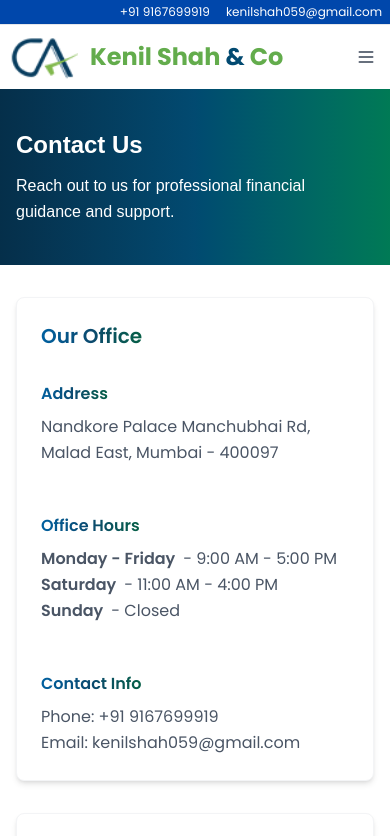
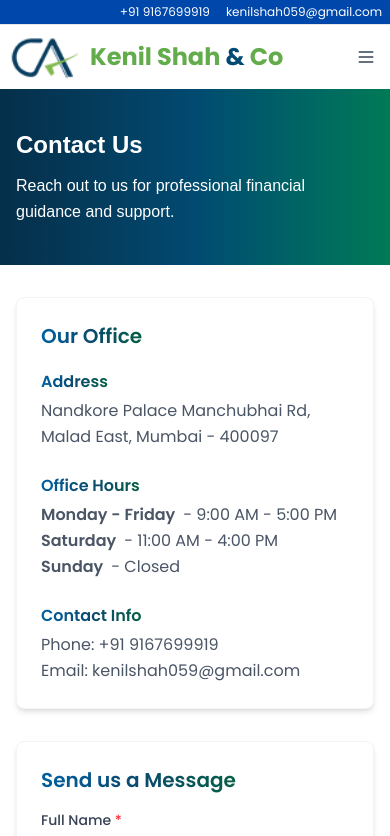
Before and after one commit to mokshit108/CA-website, a Next.js app: page /contact in a window 390 px wide. Shown: the top 836 px of the page. Built offline with nearby package versions, Linux system fonts and the light colour scheme.

Commit message:
Updated Contact Form

```diff
--- a/src/app/contact/page.js
+++ b/src/app/contact/page.js
@@ -274,25 +274,25 @@ export default function Contact() {
                 transition={{ duration: 0.3 }}
               >
                 <motion.h2
-                  className="text-xl sm:text-2xl font-semibold gradient-text mb-4 md:mb-6"
+                  className="text-xl sm:text-2xl font-semibold gradient-text mb-3 md:mb-6"
                   variants={fadeIn}
                 >
                   Our Office
                 </motion.h2>
 
                 <motion.div
-                  className="space-y-12"
+                  className="space-y-6 md:space-y-8"
                   variants={staggerContainer}
                 >
                   <motion.div variants={fadeIn}>
-                    <h3 className="text-base md:text-lg font-semibold gradient-text mb-2 mt-4">Address</h3>
+                    <h3 className="text-base md:text-lg font-semibold gradient-text mb-1  md:mb-2 mt-2 md:mt-4">Address</h3>
                     <p className="text-gray-600 leading-relaxed">
                       Nandkore Palace Manchubhai Rd, Malad East, Mumbai - 400097
                     </p>
                   </motion.div>
 
                   <motion.div variants={fadeIn}>
-                    <h3 className="text-base md:text-lg font-semibold gradient-text mb-2">Office Hours</h3>
+                    <h3 className="text-base md:text-lg font-semibold gradient-text mb-1  md:mb-2">Office Hours</h3>
                     <p className="text-gray-600 leading-relaxed">
                       <span className='font-semibold mr-2'>Monday - Friday</span>- 9:00 AM - 5:00 PM<br />
                       <span className='font-semibold mr-2'>Saturday</span>- 11:00 AM - 4:00 PM<br />
@@ -301,7 +301,7 @@ export default function Contact() {
                   </motion.div>
 
                   <motion.div variants={fadeIn}>
-                    <h3 className="text-base md:text-lg font-semibold gradient-text mb-2">Contact Info</h3>
+                    <h3 className="text-base md:text-lg font-semibold gradient-text mb-1  md:mb-2">Contact Info</h3>
                     <p className="text-gray-600 leading-relaxed">
                       Phone: +91 9167699919<br />
                       Email: kenilshah059@gmail.com
```
